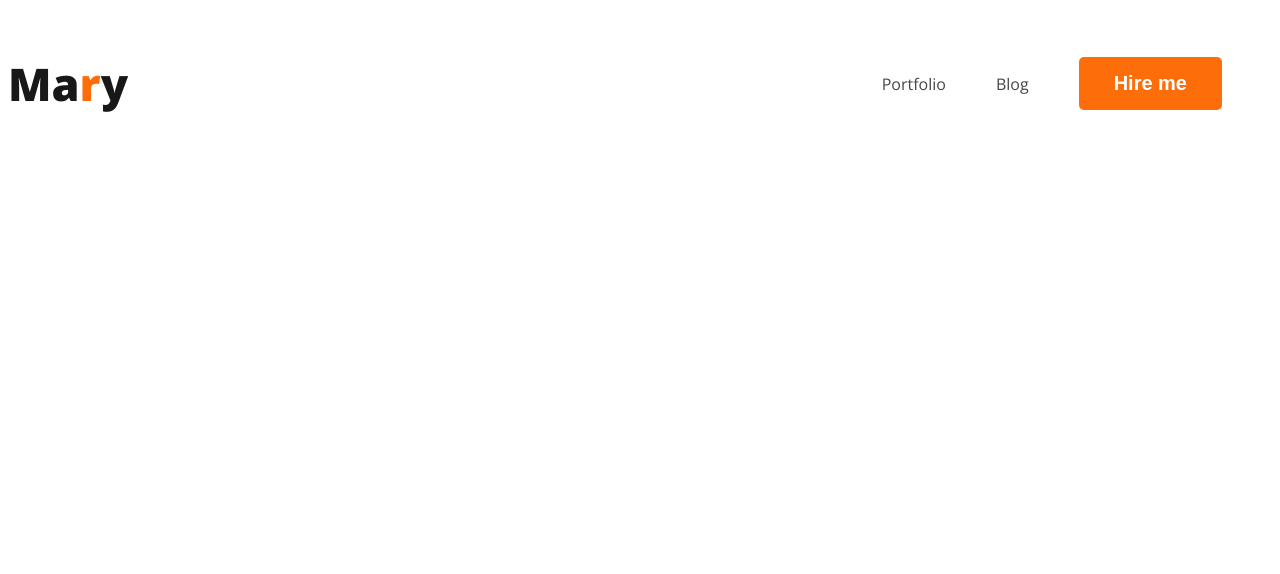
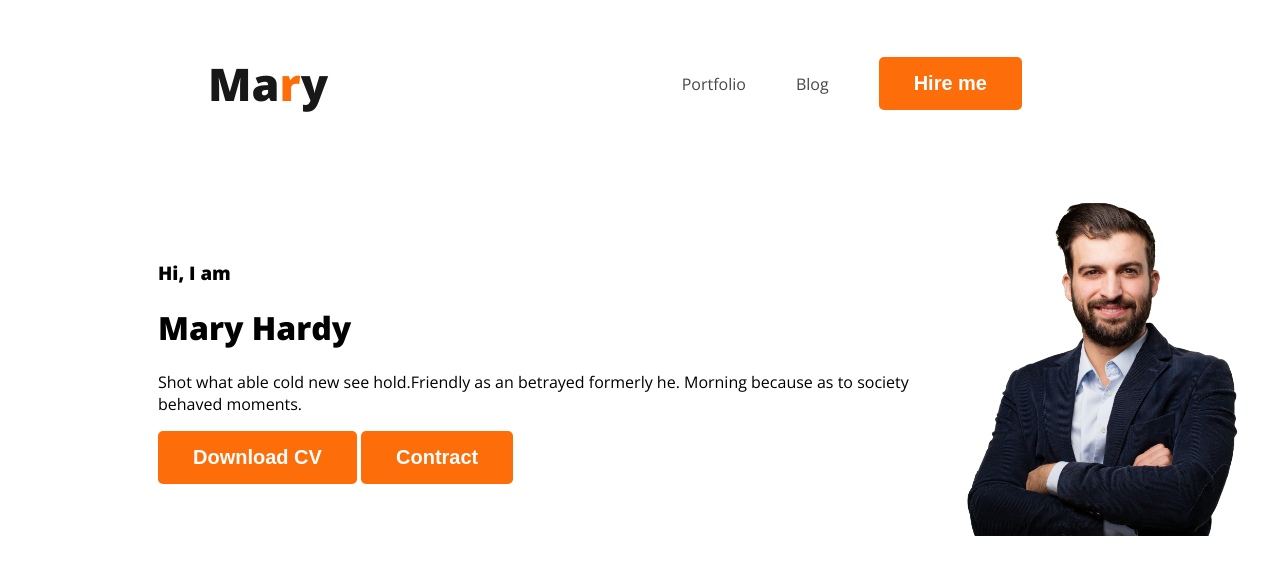
Before and after one commit to abubakar9163/webdeveloper-portfolio, a plain HTML site: page index.html in a window 1280 px wide. Drawn offline with nearby package versions, Linux system fonts and the light colour scheme.

Commit message:
added banner

```diff
--- a/index.html
+++ b/index.html
@@ -11,7 +11,7 @@
     <link rel="stylesheet" href="styles/portfolio.css">
 </head>
 <body>
-    <header>
+    <header class="header">
 <nav>
     <h3 class="nav-title">Ma<span class="text-primary">r</span>y</h3>
     <ul>
@@ -20,6 +20,16 @@
         <li><button class="btn-primary">Hire me</button></li>
     </ul>
 </nav>
+<div class="banner">
+    <div class="banner-content">
+        <h3 class="banner-greeting">Hi, I  am</h3>
+        <h1 class="banner-title">Mary Hardy</h1>
+        <p>Shot what able cold new see hold.Friendly as an betrayed formerly he. Morning because as to society behaved moments.</p>
+        <button class="btn-primary">Download CV</button>
+        <button class="btn-primary">Contract</button>
+    </div>
+    <img class="profile-pic" src="images/hardy.png" alt="">
+</div>
     </header>
     <main>
 
--- a/styles/portfolio.css
+++ b/styles/portfolio.css
@@ -12,6 +12,7 @@ nav {
     display: flex;
     align-items: center;
     justify-content: space-between;
+    margin: 0px 200px;
 
 }
 
@@ -47,3 +48,15 @@ nav a {
     padding: 15px 35px;
 
 }
+.header{
+
+}
+.banner{
+    padding: 30px 30px 30px 150px;
+    display: flex;
+    align-items: center;
+}
+.banner .profile-pic{
+    width: 300px;
+
+}
```
